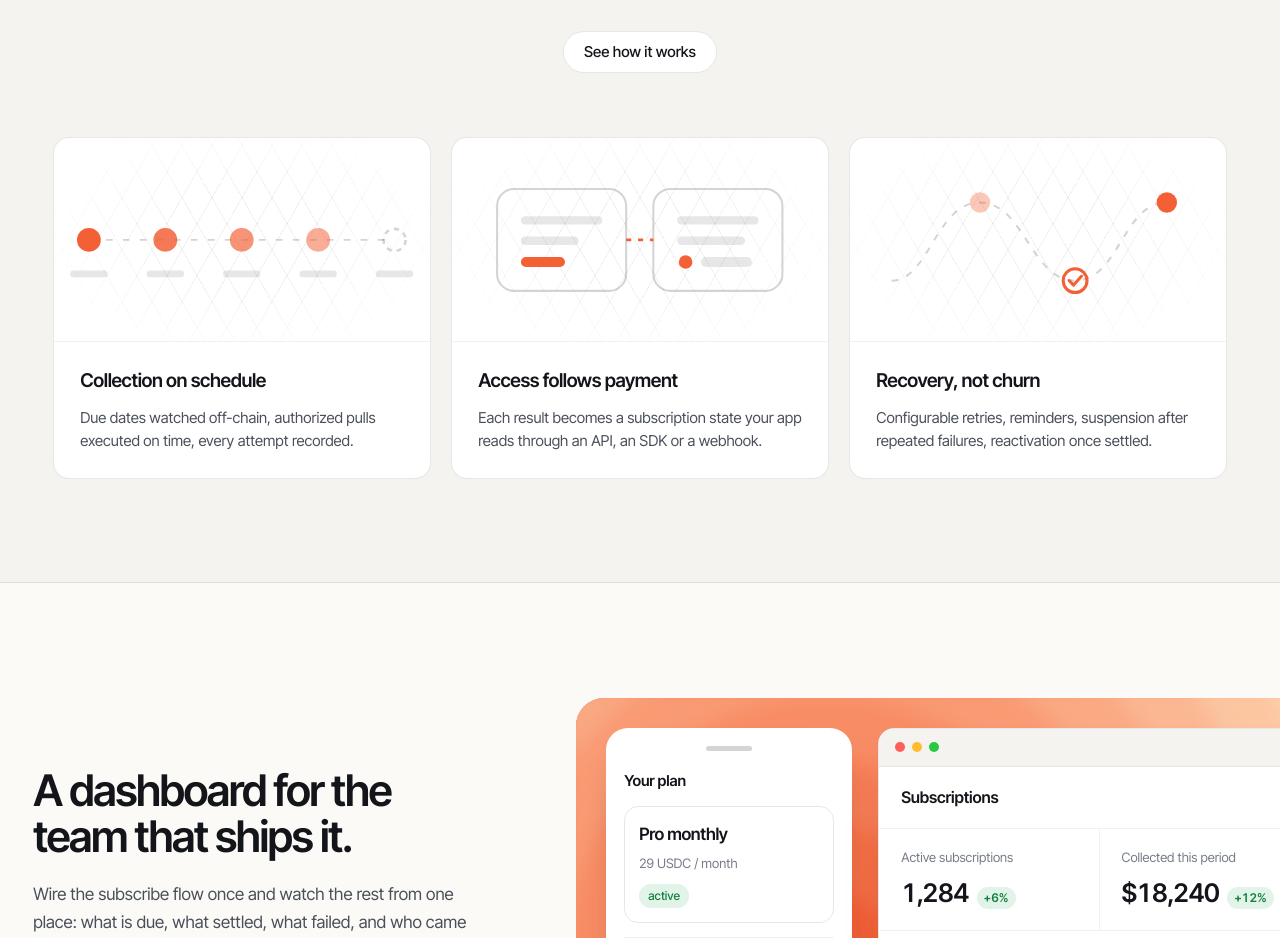
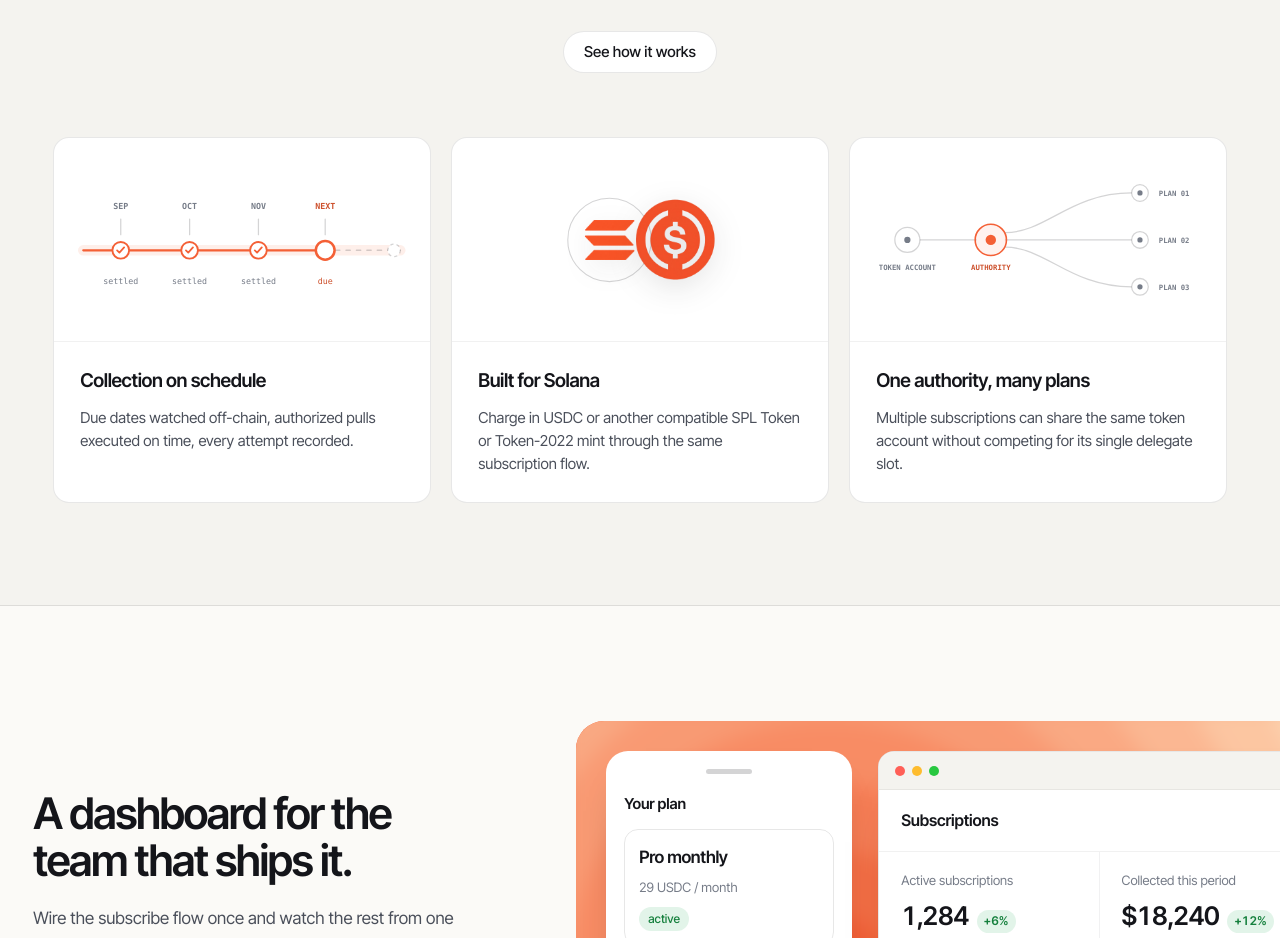
Before and after one commit to Mesub-io/landing-page, a Next.js app: page / in a window 1280 px wide. Shown: the part 1021-1959 px from the top of the page. Built offline with nearby package versions, Linux system fonts and the light colour scheme.

Commit message:
Refresh subscription pillar cards

```diff
--- a/app/globals.css
+++ b/app/globals.css
@@ -740,9 +740,7 @@ button {
   margin: 10px 26px 0;
 }
 
-/* --- The illustrations ----------------------------------------------------
-   A faint isometric grid, and one line drawing per idea. The grid is drawn in
-   CSS gradients so it costs nothing and follows the accent when it changes. */
+/* --- Protocol illustrations --------------------------------------------- */
 
 .card-art {
   aspect-ratio: 11 / 6;
@@ -751,26 +749,140 @@ button {
   position: relative;
 }
 
-.card-grid {
-  background-image:
-    repeating-linear-gradient(60deg, var(--line-soft) 0 1px, transparent 1px 26px),
-    repeating-linear-gradient(-60deg, var(--line-soft) 0 1px, transparent 1px 26px);
-  inset: 0;
-  mask-image: radial-gradient(70% 80% at 50% 50%, #000 30%, transparent 78%);
-  opacity: 1;
-  position: absolute;
-  transition: opacity var(--base) var(--ease);
-}
-
-.card-art svg {
+.card-diagram {
   display: block;
   height: 100%;
-  position: relative;
   width: 100%;
 }
 
-.card:hover .card-grid {
-  opacity: 0.55;
+.art-label,
+.art-caption,
+.art-topology-label,
+.art-plan-label {
+  font-family: ui-monospace, SFMono-Regular, Menlo, Consolas, monospace;
+  letter-spacing: 0;
+}
+
+.art-label {
+  fill: var(--ink-muted);
+  font-size: 8px;
+  font-weight: 600;
+}
+
+.art-caption {
+  fill: var(--ink-muted);
+  font-size: 8px;
+  letter-spacing: 0;
+}
+
+.art-label.is-accent,
+.art-caption.is-accent {
+  fill: var(--accent-hover);
+}
+
+.art-thread-soft,
+.art-thread,
+.art-thread-future,
+.art-hairline,
+.art-node-check,
+.art-authority-line {
+  fill: none;
+  stroke-linecap: round;
+  stroke-linejoin: round;
+}
+
+.art-topology-label,
+.art-plan-label {
+  fill: var(--ink-muted);
+  font-size: 7px;
+  font-weight: 600;
+}
+
+.art-topology-label.is-accent {
+  fill: var(--accent-hover);
+}
+
+.art-sol-coin {
+  fill: var(--surface);
+  stroke: var(--line-strong);
+  stroke-width: 1;
+}
+
+.art-sol-token {
+  filter: drop-shadow(0 8px 12px rgb(20 21 26 / 8%));
+}
+
+.art-usdc-token {
+  filter: drop-shadow(0 8px 14px rgb(20 21 26 / 13%));
+}
+
+.art-authority-line {
+  stroke: var(--line-strong);
+  stroke-width: 1.2;
+}
+
+.art-account-node,
+.art-plan-node {
+  fill: var(--surface);
+  stroke: var(--line-strong);
+  stroke-width: 1.2;
+}
+
+.art-account-core,
+.art-plan-core {
+  fill: var(--ink-muted);
+}
+
+.art-authority-node {
+  fill: var(--accent-soft);
+  stroke: var(--accent);
+  stroke-width: 1.5;
+}
+
+.art-authority-core {
+  fill: var(--accent);
+}
+
+.art-thread-soft {
+  stroke: color-mix(in srgb, var(--accent) 10%, transparent);
+  stroke-width: 10;
+}
+
+.art-thread {
+  stroke: var(--accent);
+  stroke-width: 2;
+}
+
+.art-thread-future {
+  stroke: var(--line-strong);
+  stroke-dasharray: 4 6;
+  stroke-width: 1.5;
+}
+
+.art-node {
+  fill: var(--surface);
+  stroke: var(--accent);
+  stroke-width: 1.8;
+}
+
+.art-node.is-next {
+  stroke-width: 2.4;
+}
+
+.art-node.is-future {
+  stroke: var(--line-strong);
+  stroke-dasharray: 3 3;
+  stroke-width: 1.3;
+}
+
+.art-node-check {
+  stroke: var(--accent);
+  stroke-width: 1.7;
+}
+
+.art-hairline {
+  stroke: var(--line-strong);
+  stroke-width: 1.2;
 }
 
 /* ==========================================================================
--- a/components/pillars.tsx
+++ b/components/pillars.tsx
@@ -1,62 +1,61 @@
 import { pillars } from '@/lib/pillars'
 
-/**
- * Card illustrations. Line drawings on a faint grid, one per idea:
- * the billing cycle, the state that follows it, the recovery path.
- */
+/** One continuous thread, shaped around each part of the subscription lifecycle. */
 function Art({ kind }: { kind: string }) {
   return (
     <div className="card-art" aria-hidden="true">
-      <div className="card-grid" />
-      <svg viewBox="0 0 220 120" fill="none">
+      <svg className="card-diagram" viewBox="0 0 360 190" fill="none">
         {kind === 'cycle' ? (
           <g>
-            <path d="M20 60h180" stroke="var(--line-strong)" strokeWidth="1" strokeDasharray="4 6" />
-            {[20, 65, 110, 155, 200].map((x, i) => (
+            <path className="art-thread-soft" d="M28 105h304" />
+            <path className="art-thread" d="M28 105h232" />
+            <path className="art-thread-future" d="M260 105h72" />
+            {[64, 130, 196].map((x) => (
               <g key={x}>
-                <circle
-                  cx={x}
-                  cy="60"
-                  r={i === 4 ? 6.5 : 7}
-                  fill={i === 4 ? 'transparent' : 'var(--accent)'}
-                  fillOpacity={i === 4 ? 0 : 1 - i * 0.16}
-                  stroke={i === 4 ? 'var(--line-strong)' : 'none'}
-                  strokeWidth={i === 4 ? 1.5 : undefined}
-                  strokeDasharray={i === 4 ? '3 3' : undefined}
-                />
-                <rect x={x - 11} y="78" width="22" height="4" rx="2" fill="var(--line)" />
+                <circle className="art-node" cx={x} cy="105" r="8" />
+                <path className="art-node-check" d={`m${x - 3.5} 105 2.2 2.2 4.5-5`} />
               </g>
             ))}
+            <circle className="art-node is-next" cx="260" cy="105" r="9" />
+            <circle className="art-node is-future" cx="326" cy="105" r="6" />
+            <path className="art-hairline" d="M64 75v15M130 75v15M196 75v15M260 75v15" />
+            <text className="art-label" x="64" y="65" textAnchor="middle">SEP</text>
+            <text className="art-label" x="130" y="65" textAnchor="middle">OCT</text>
+            <text className="art-label" x="196" y="65" textAnchor="middle">NOV</text>
+            <text className="art-label is-accent" x="260" y="65" textAnchor="middle">NEXT</text>
+            <text className="art-caption" x="64" y="137" textAnchor="middle">settled</text>
+            <text className="art-caption" x="130" y="137" textAnchor="middle">settled</text>
+            <text className="art-caption" x="196" y="137" textAnchor="middle">settled</text>
+            <text className="art-caption is-accent" x="260" y="137" textAnchor="middle">due</text>
           </g>
         ) : null}
 
-        {kind === 'state' ? (
+        {kind === 'tokens' ? (
           <g>
-            <rect x="26" y="30" width="76" height="60" rx="10" stroke="var(--line-strong)" strokeWidth="1.2" />
-            <rect x="118" y="30" width="76" height="60" rx="10" stroke="var(--line-strong)" strokeWidth="1.2" />
-            <path d="M102 60h16" stroke="var(--accent)" strokeWidth="1.6" strokeDasharray="3 4" />
-            <rect x="40" y="46" width="48" height="5" rx="2.5" fill="var(--line)" />
-            <rect x="40" y="58" width="34" height="5" rx="2.5" fill="var(--line)" />
-            <rect x="40" y="70" width="26" height="6" rx="3" fill="var(--accent)" />
-            <rect x="132" y="46" width="48" height="5" rx="2.5" fill="var(--line)" />
-            <rect x="132" y="58" width="40" height="5" rx="2.5" fill="var(--line)" />
-            <circle cx="137" cy="73" r="4" fill="var(--accent)" />
-            <rect x="146" y="70" width="30" height="6" rx="3" fill="var(--line)" />
+            <circle className="art-sol-coin" cx="151" cy="95" r="40" />
+            <image className="art-sol-token" href="/sol-token.png" x="117" y="61" width="68" height="68" />
+            <image className="art-usdc-token" href="/USDC-Nobg.png" x="173" y="54" width="82" height="82" />
           </g>
         ) : null}
 
-        {kind === 'recovery' ? (
+        {kind === 'authority' ? (
           <g>
-            <path
-              d="M24 84c22 0 26-46 52-46s30 46 56 46 28-46 54-46"
-              stroke="var(--line-strong)"
-              strokeWidth="1.2"
-              strokeDasharray="4 5"
-            />
-            <circle cx="76" cy="38" r="6" fill="var(--accent)" fillOpacity="0.35" />
-            <circle cx="132" cy="84" r="7" fill="none" stroke="var(--accent)" strokeWidth="1.8" />
-            <path d="M128.5 84l2.6 2.6 4.6-5.2" stroke="var(--accent)" strokeWidth="1.8" strokeLinecap="round" strokeLinejoin="round" />
-            <circle cx="186" cy="38" r="6" fill="var(--accent)" />
+            <path className="art-authority-line" d="M67 95h54M149 88C188 88 211 50 270 50M149 95h121M149 102c39 0 62 38 121 38" />
+            <circle className="art-account-node" cx="55" cy="95" r="12" />
+            <circle className="art-account-core" cx="55" cy="95" r="3" />
+            <circle className="art-authority-node" cx="135" cy="95" r="15" />
+            <circle className="art-authority-core" cx="135" cy="95" r="5" />
+            {[50, 95, 140].map((y) => (
+              <g key={y}>
+                <circle className="art-plan-node" cx="278" cy={y} r="8" />
+                <circle className="art-plan-core" cx="278" cy={y} r="2.5" />
+              </g>
+            ))}
+            <text className="art-topology-label" x="55" y="124" textAnchor="middle">TOKEN ACCOUNT</text>
+            <text className="art-topology-label is-accent" x="135" y="124" textAnchor="middle">AUTHORITY</text>
+            <text className="art-plan-label" x="296" y="53">PLAN 01</text>
+            <text className="art-plan-label" x="296" y="98">PLAN 02</text>
+            <text className="art-plan-label" x="296" y="143">PLAN 03</text>
           </g>
         ) : null}
       </svg>
--- a/lib/pillars.ts
+++ b/lib/pillars.ts
@@ -14,14 +14,14 @@ export const pillars = {
       body: 'Due dates watched off-chain, authorized pulls executed on time, every attempt recorded.',
     },
     {
-      art: 'state',
-      title: 'Access follows payment',
-      body: 'Each result becomes a subscription state your app reads through an API, an SDK or a webhook.',
+      art: 'tokens',
+      title: 'Built for Solana',
+      body: 'Charge in USDC or another compatible SPL Token or Token-2022 mint through the same subscription flow.',
     },
     {
-      art: 'recovery',
-      title: 'Recovery, not churn',
-      body: 'Configurable retries, reminders, suspension after repeated failures, reactivation once settled.',
+      art: 'authority',
+      title: 'One authority, many plans',
+      body: 'Multiple subscriptions can share the same token account without competing for its single delegate slot.',
     },
   ],
 } as const
```
Also changed, not shown: public/USDC-Nobg.png (added), public/sol-token.png (added).
